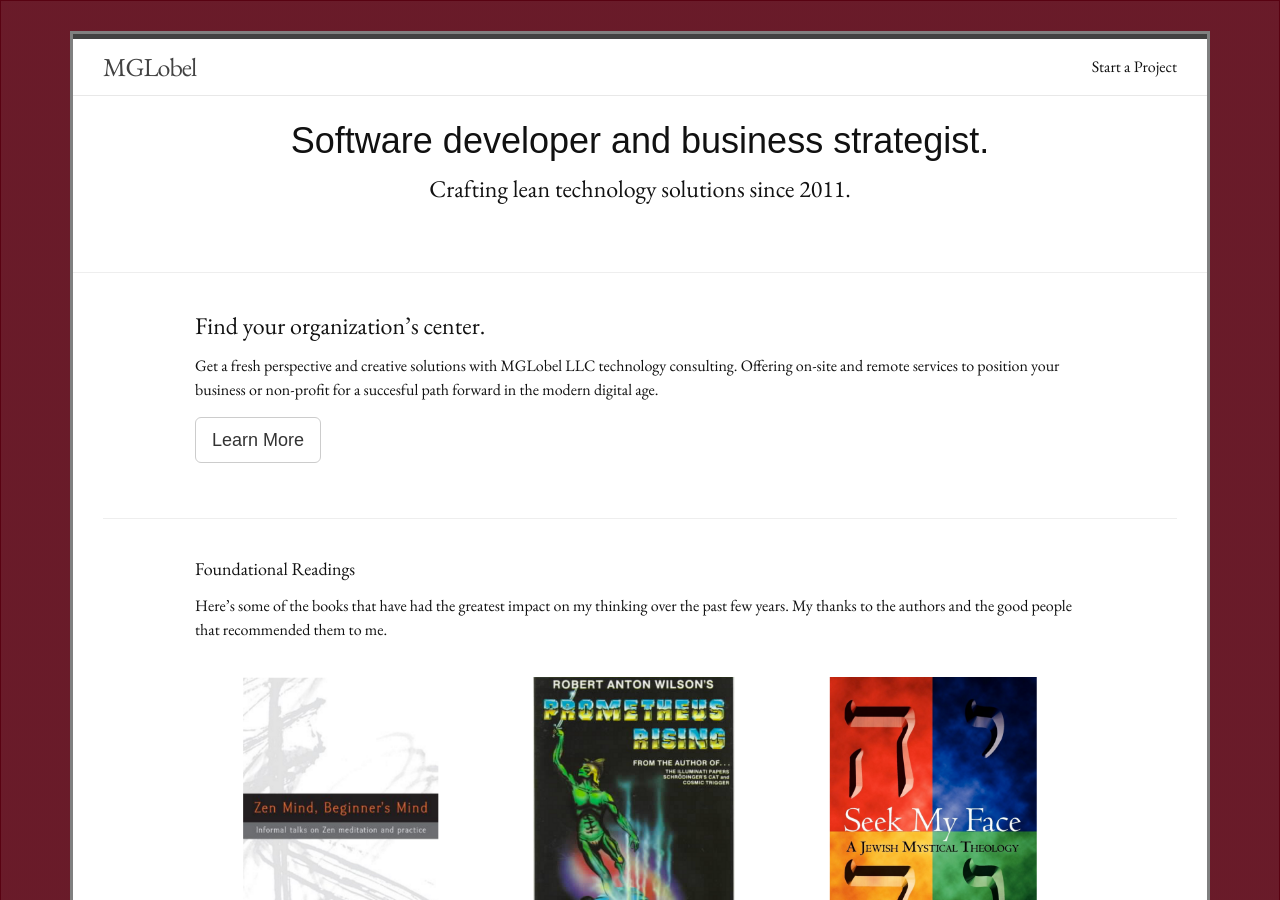
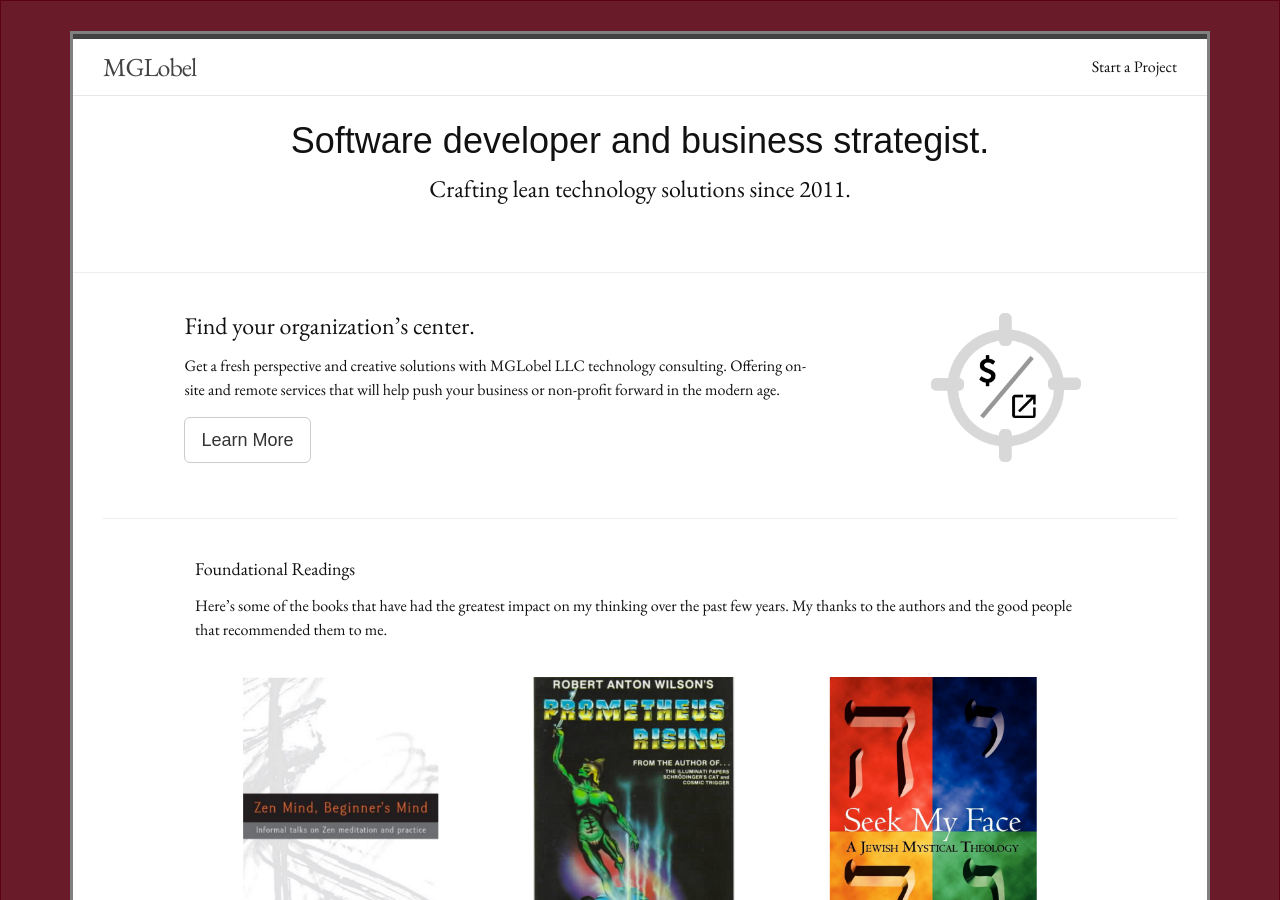
Before and after one commit to mglobel/mglobel, a Jekyll site: the page built from index.html, in a window 1280 px wide and 900 px high. Built offline with Jekyll 4.4.1, drawn with Linux system fonts in a browser that asks for light colours; nearby versions of some CDN libraries; some web fonts are replaced; a script that is not in the unit is left out; comment, search, counter and statistics services are not loaded.

Commit message:
playing with icons

```diff
--- a/index.html
+++ b/index.html
@@ -15,19 +15,21 @@ layout: default
   <hr/>
   <div class="wrapper">
     <div class="row content-panel" style="padding-bottom: 25px;">
+      <div class="col-md-9">
         <h3 class="col-md-11 col-md-offset-1">
           Find your organization’s center.
         </h3>
         <div class="col-md-10 col-md-offset-1">
           <p>
             Get a fresh perspective and creative solutions with MGLobel LLC
-          technology consulting. Offering on-site and remote services to position
-          your business or non-profit for a succesful path forward in the modern
-          digital age.
+            technology consulting. Offering on-site and remote services that will
+            help push your business or non-profit forward in the modern age.
           </p>
+          <a class="btn btn-default btn-lg" href="/llc" role="button">Learn More</a>
         </div>
-      <div class="col-md-11 col-md-offset-1">
-        <a class="btn btn-default btn-lg" href="/llc" role="button">Learn More</a>
+      </div>
+      <div class="col-md-3">
+        <img src="assets/llc-icon.png" style="max-width:150px;max-height:100%;"/>
       </div>
     </div>
     <hr/>
```
Also changed, not shown: assets/llc-icon.png (added). Lines whose indentation alone changed are shown as unchanged.
